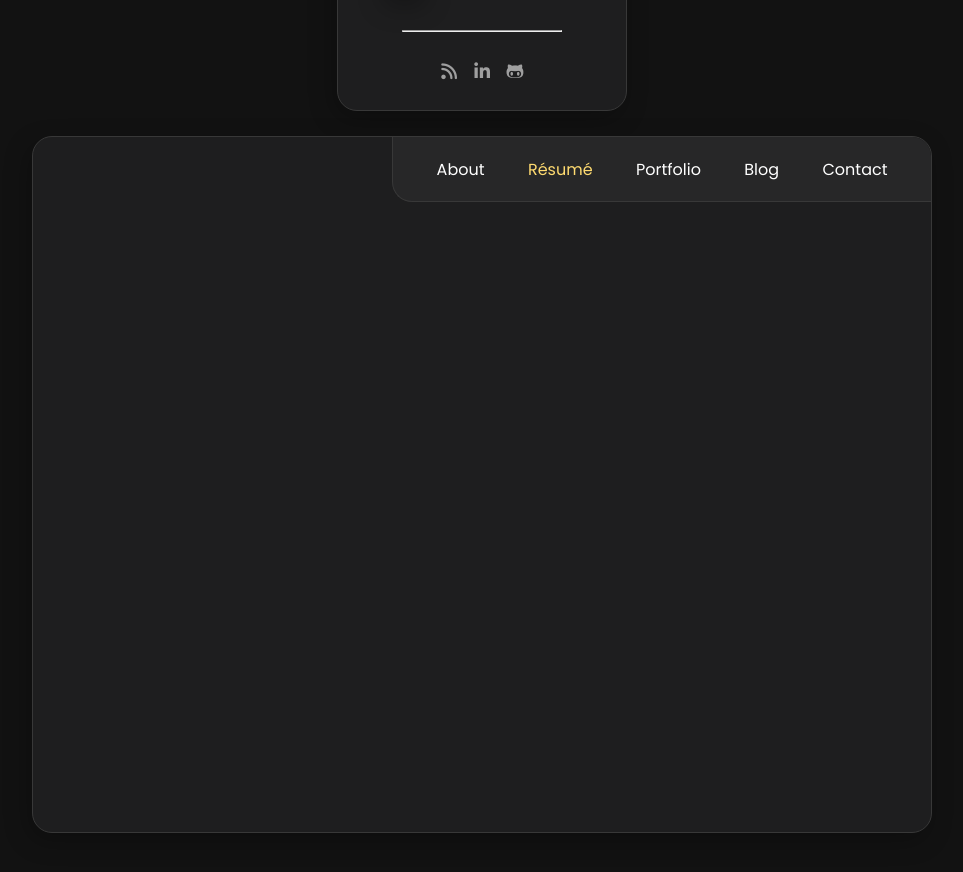
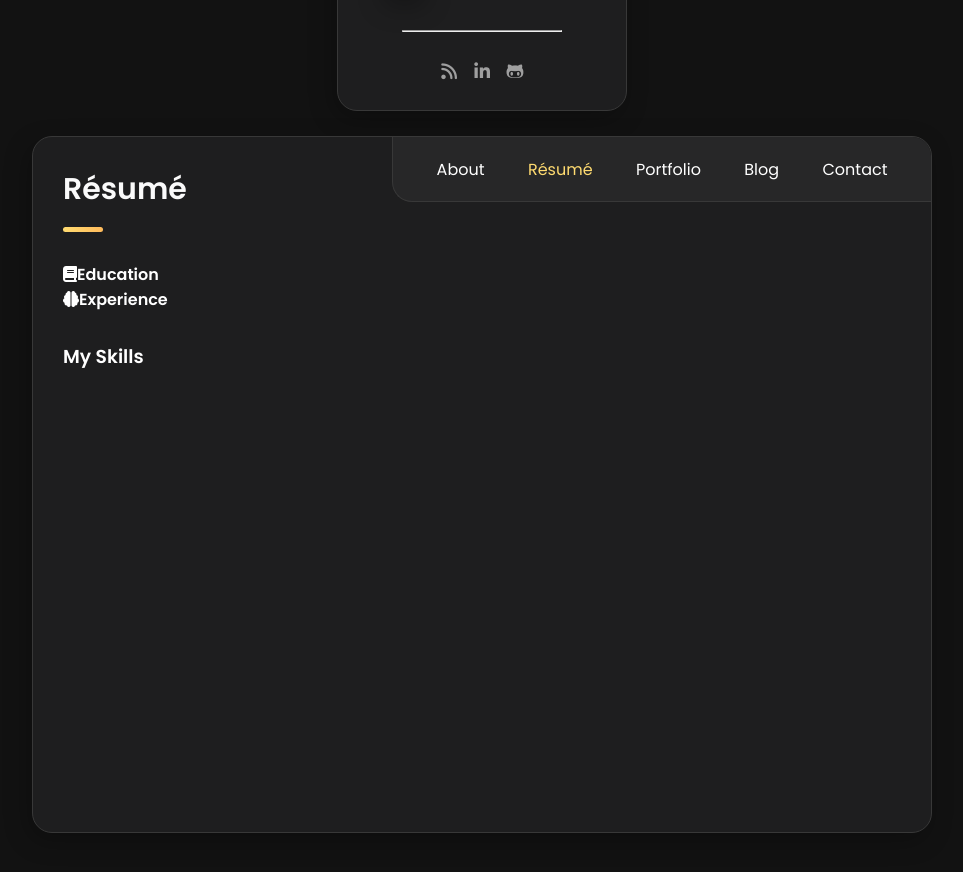
Before and after one commit to mc-stephen/my-portfolio, a Next.js app: page /resume in a window 1280 px wide. Shown: the part 660-1532 px from the top of the page, without its empty margins (158-1121 px from the left). Built offline with nearby package versions, Linux system fonts and the light colour scheme.

Commit message:
Made some changes

```diff
--- a/app/resume/page.tsx
+++ b/app/resume/page.tsx
@@ -1,3 +1,61 @@
+import styles from "./style.module.css";
+
 export default function Resume() {
-  return <></>;
+  return (
+    <div className={styles.resume}>
+      <h2>Résumé</h2>
+
+      {/*=========================*/}
+      {/* EDUCATION & EXPERIENCE */}
+      {/*=========================*/}
+      <section className={styles.eduExpSection}>
+        <div className={styles.education}>
+          <div className={styles.row}>
+            <i className="fa-solid fa-book"></i>
+            <b>Education</b>
+          </div>
+          {education.map((edu, i) => {
+            return <div key={i}></div>;
+          })}
+        </div>
+        {/*====================*/}
+        <div className={styles.education}>
+          <div className={styles.row}>
+            <i className="fa-solid fa-brain"></i>
+            <b>Experience</b>
+          </div>
+          {experience.map((exp, i) => {
+            return <div key={i}></div>;
+          })}
+        </div>
+      </section>
+
+      {/*=======================*/}
+      {/* MY SKILLS */}
+      {/*=======================*/}
+      <section className={styles.skillSection}>
+        <h3> My Skills</h3>
+        <div>
+          {skills.map((skill, i) => {
+            return <div key={i}></div>;
+          })}
+        </div>
+      </section>
+    </div>
+  );
 }
+
+//======================
+//
+//======================
+const skills = [{}];
+
+//======================
+//
+//======================
+const education = [{}];
+
+//======================
+//
+//======================
+const experience = [{}];
--- a/app/resume/style.module.css
+++ b/app/resume/style.module.css
@@ -0,0 +1,39 @@
+.resume {
+  gap: 30px;
+  width: 100%;
+  display: flex;
+  padding: 30px;
+  flex-direction: column;
+  animation: fade 0.5s ease backwards;
+
+  & > h2 {
+    font-size: 30px;
+    position: relative;
+    padding-bottom: 20px;
+    color: var(--white-2);
+    text-transform: capitalize;
+
+    &::after {
+      left: 0;
+      bottom: 0;
+      width: 40px;
+      content: "";
+      height: 5px;
+      position: absolute;
+      border-radius: 5px;
+      background: var(--text-gradient-yellow);
+    }
+  }
+}
+
+/*-----------------------------------*\
+  ANIMATION
+\*-----------------------------------*/
+@keyframes fade {
+  0% {
+    opacity: 0;
+  }
+  100% {
+    opacity: 1;
+  }
+}
```
Also changed, not shown: app/contact/page.tsx (+4 -3 lines), app/contact/style.module.css (+8 -7 lines), app/globals.css (+0 -9 lines).
